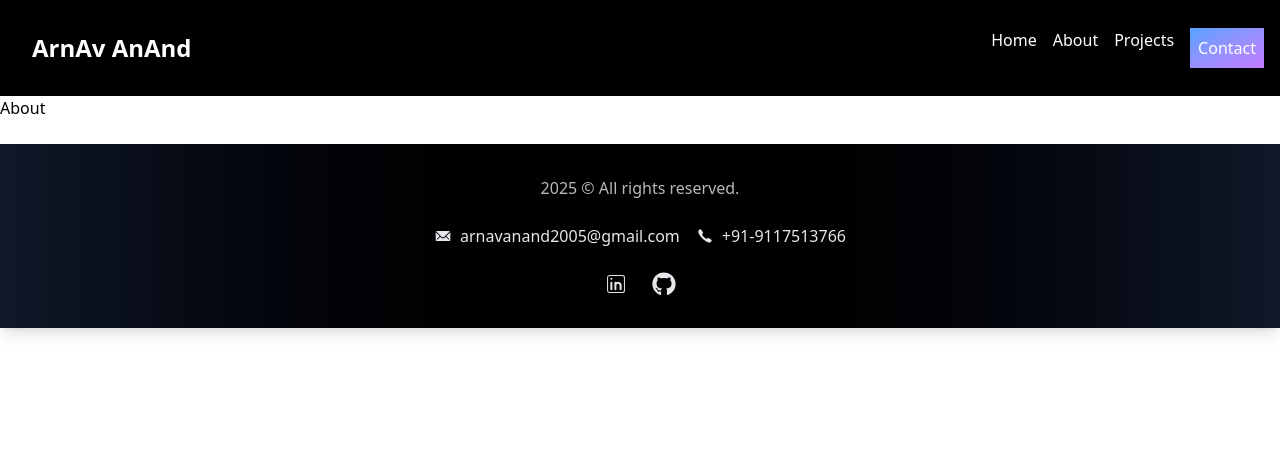
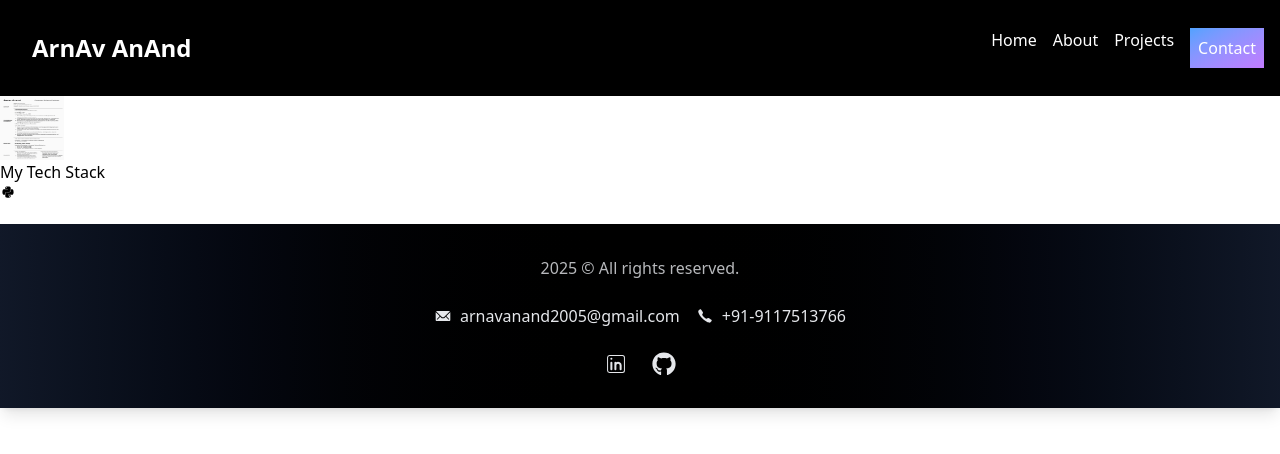
Before and after one commit to arnavanand2005/Portfolio-site, a React (Vite) app: page /about in a window 1280 px wide. Shown: the top 454 px of the page. Built offline with nearby package versions, Linux system fonts and the light colour scheme.

Commit message:
about page initialised

```diff
--- a/src/Pages/About.jsx
+++ b/src/Pages/About.jsx
@@ -1,9 +1,28 @@
 import React from 'react'
+import resume_img from '../assets/resume.png'
+import { DiPython , DiJavascript } from "react-icons/di";
+import { FaHtml5 , FaCss3Alt } from "react-icons/fa";
+import { FaReact } from "react-icons/fa6";
+import { RiTailwindCssLine } from "react-icons/ri";
+
 
 const About = () => {
   return (
     <div>
-      About
+      <div>
+
+      <a href="/resume.pdf" download>
+        <img src={resume_img} alt="resume_pic"
+          className="w-16 h-16 cursor-pointer hover:opacity-80"
+        />
+      </a>
+      </div>
+      <div>
+        <h1>My Tech Stack</h1>
+        <div>
+          <DiPython />
+        </div>
+      </div>
     </div>
   )
 }
--- a/src/Pages/Contact.jsx
+++ b/src/Pages/Contact.jsx
@@ -74,7 +74,6 @@ function App() {
                 required
               />
             </div>
-
             {/* Message */}
             <div>
               <label className="block text-gray-700 font-medium mb-1">Message :</label>
```
Also changed, not shown: src/assets/resume.png (added), 1 other file (tests, documents, lock files or other folders).
